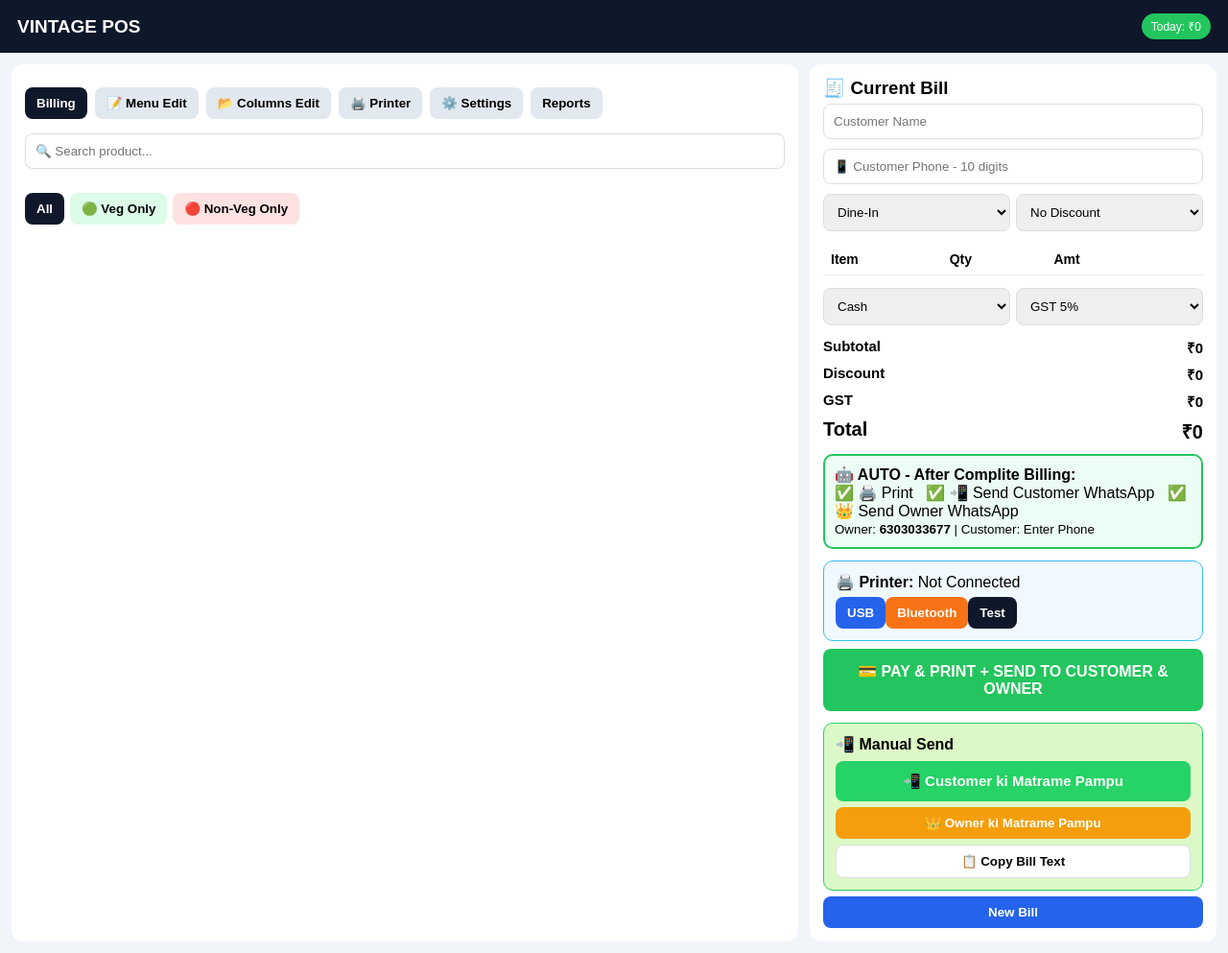
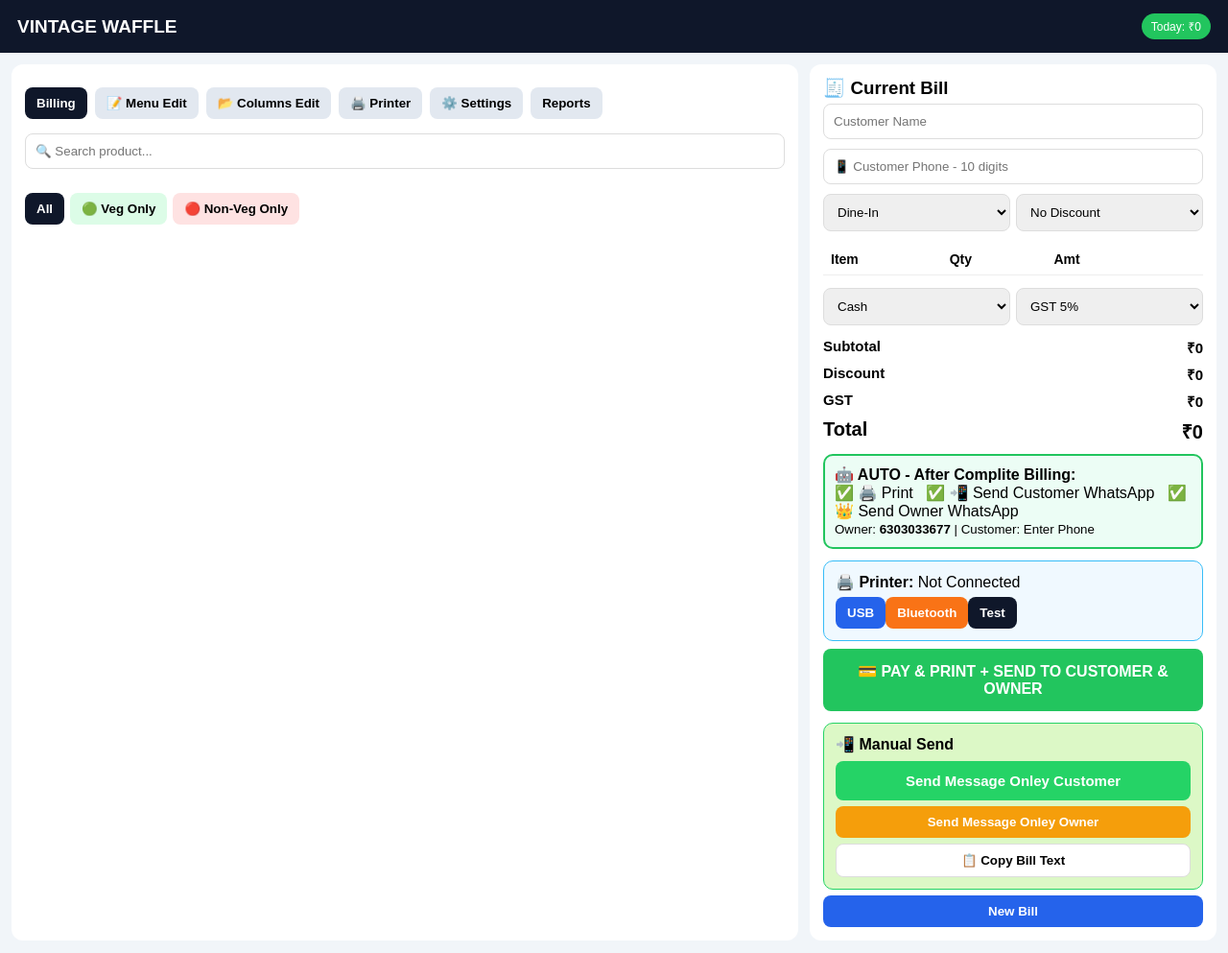
Before and after one commit to GOWTHAMSAI-glitch/CUSTOMISED-POS-SOFTWARE, a plain HTML site: page index.html in a window 1280 px wide. Shown: the whole page at 96% size. Drawn offline with Linux system fonts and the light colour scheme.

```diff
--- a/index.html
+++ b/index.html
@@ -7,7 +7,7 @@
 <link rel="stylesheet" href="style.css">
 </head>
 <body>
-<header><b>VINTAGE POS</b><span id="todaySales">Today: ₹0</span></header>
+<header><b>VINTAGE WAFFLE</b><span id="todaySales">Today: ₹0</span></header>
 <div class="main">
 <div class="left">
 <div class="tabs">
@@ -73,11 +73,11 @@
 <div class="owner-box">
 <h4>👑 Owner Notification</h4>
 <label>Owner Number</label><input id="ownerPhone" value="6303033677" maxlength="10" oninput="saveSettings()">
-<label><input type="checkbox" id="ownerNotify" checked style="width:auto" onchange="saveSettings()"> ✅ After Bill Automaticaly Sending Message  to Owner</label>
+<label><input type="checkbox" id="ownerNotify" checked style="width:auto" onchange="saveSettings()"> ✅  After Complte Bill Send Owner Through Whatsapp</label>
 </div>
 <div class="wa-box">
 <h4>📲 Customer Auto Message</h4>
-<label><input type="checkbox" id="custNotify" checked style="width:auto" onchange="saveSettings()"> ✅ Bill ayyaka customer ki kuda auto WhatsApp bill</label>
+<label><input type="checkbox" id="custNotify" checked style="width:auto" onchange="saveSettings()"> ✅ After Complte Bill Send Customer Through Whatsapp</label>
 </div>
 <button class="btn-green" onclick="saveSettings()">💾 Save Settings</button>
 <button class="btn-dark" onclick="testOwnerMsg()">📲 Test Owner Message</button>
@@ -110,8 +110,8 @@
 
 <div class="wa-box">
 <h4>📲 Manual Send</h4>
-<button class="btn-wa" onclick="sendBillWhatsApp()">📲 Customer ki Matrame Pampu</button>
-<button style="background:#f59e0b;color:#fff;width:100%;margin-top:6px" onclick="sendOwnerOnly()">👑 Owner ki Matrame Pampu</button>
+<button class="btn-wa" onclick="sendBillWhatsApp()">Send Message Onley Customer</button>
+<button style="background:#f59e0b;color:#fff;width:100%;margin-top:6px" onclick="sendOwnerOnly()">Send Message Onley Owner</button>
 <button style="background:#fff;border:1px solid #ddd;width:100%;margin-top:6px" onclick="copyBill()">📋 Copy Bill Text</button>
 <p id="waStatus" style="font-size:12px;color:green"></p>
 </div>
```
